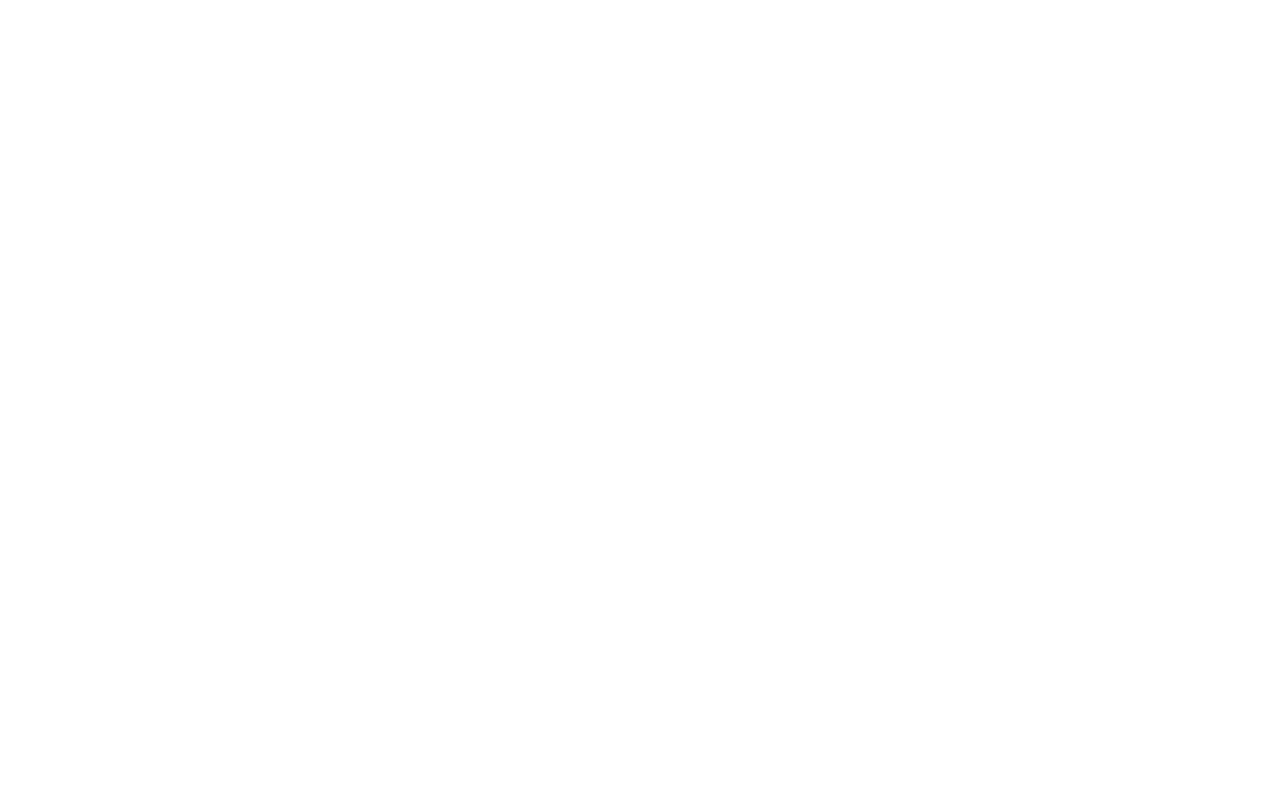
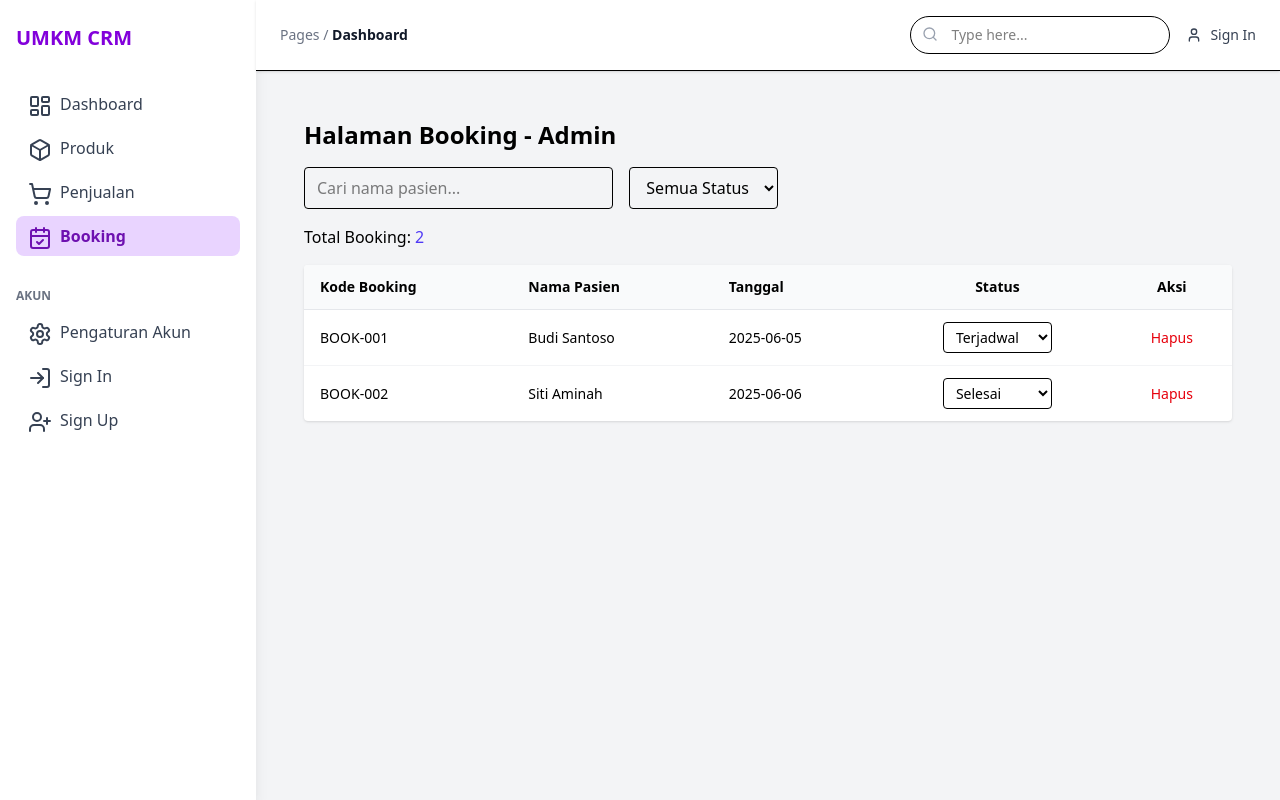
Before and after one commit to putri-isneini/crm-dokterGigi-kelompok9-2sic, a React (Vite) app: page /booking in a window 1280 px wide. Before the commit this address had no page. Built offline with nearby package versions, Linux system fonts and the light colour scheme.

Commit message:
ini booking rosaa

```diff
--- a/src/App.jsx
+++ b/src/App.jsx
@@ -5,6 +5,7 @@ import { Route, Routes } from 'react-router-dom'
 import MainLayout from './components/MainLayout'
 import Dashboard from './pages/Dashboard'
 import ProductManagement from './pages/Produk'
+import Booking from './pages/Booking'
 
 function App() {
 
@@ -13,6 +14,7 @@ function App() {
       <Route element={<MainLayout/>} >
       <Route path="/" element={<Dashboard/>}/>
       <Route path="/produk" element={<ProductManagement/>}/>
+      <Route path="/booking" element={<Booking/>}/>
     </Route>
     </Routes>
   )
--- a/src/components/Sidebar.jsx
+++ b/src/components/Sidebar.jsx
@@ -10,6 +10,7 @@ import {
   LogIn,
   UserPlus,
   CarTaxiFront,
+  CalendarCheck,
 } from 'lucide-react'
 import { Link, useLocation } from 'react-router-dom'
 
@@ -17,6 +18,8 @@ const menuItems = [
   { name: 'Dashboard', icon: <LayoutDashboard />, path: '/' },
   { name: 'Produk', icon: <Box />, path: '/produk' },
   { name: 'Penjualan', icon: <ShoppingCart />, path: '/laporan' },
+  { name: 'Booking', icon: <CalendarCheck  />, path: '/booking' },
+
 ]
 
 const accountItems = [
--- /dev/null
+++ b/src/pages/Booking.jsx
@@ -0,0 +1,125 @@
+import React, { useState } from "react";
+
+const initialBookings = [
+  {
+    id: 1,
+    bookingCode: "BOOK-001",
+    patientName: "Budi Santoso",
+    date: "2025-06-05",
+    status: "Terjadwal",
+  },
+  {
+    id: 2,
+    bookingCode: "BOOK-002",
+    patientName: "Siti Aminah",
+    date: "2025-06-06",
+    status: "Selesai",
+  },
+];
+
+export default function BookingAdmin() {
+  const [bookings, setBookings] = useState(initialBookings);
+  const [searchName, setSearchName] = useState("");
+  const [filterStatus, setFilterStatus] = useState("");
+
+  const handleStatusChange = (id, newStatus) => {
+    setBookings((prev) =>
+      prev.map((b) =>
+        b.id === id ? { ...b, status: newStatus } : b
+      )
+    );
+  };
+
+  const handleDelete = (id) => {
+    if (window.confirm("Yakin ingin menghapus booking ini?")) {
+      setBookings(bookings.filter((b) => b.id !== id));
+    }
+  };
+
+  const filteredBookings = bookings.filter((b) => {
+    return (
+      b.patientName.toLowerCase().includes(searchName.toLowerCase()) &&
+      (filterStatus ? b.status === filterStatus : true)
+    );
+  });
+
+  return (
+    <div className="p-6 max-w-6xl mx-auto">
+      <h1 className="text-2xl font-semibold mb-4">Halaman Booking - Admin</h1>
+
+      <div className="flex gap-4 mb-4">
+        <input
+          type="text"
+          placeholder="Cari nama pasien..."
+          value={searchName}
+          onChange={(e) => setSearchName(e.target.value)}
+          className="border px-3 py-2 rounded w-1/3"
+        />
+        <select
+          value={filterStatus}
+          onChange={(e) => setFilterStatus(e.target.value)}
+          className="border px-3 py-2 rounded"
+        >
+          <option value="">Semua Status</option>
+          <option value="Terjadwal">Terjadwal</option>
+          <option value="Selesai">Selesai</option>
+          <option value="Dibatalkan">Dibatalkan</option>
+        </select>
+      </div>
+
+      {/* Total Booking */}
+      <div className="mb-4 font-medium">
+        Total Booking: <span className="text-indigo-600">{filteredBookings.length}</span>
+      </div>
+
+      <div className="overflow-x-auto bg-white rounded shadow">
+        <table className="min-w-full divide-y divide-gray-200 text-sm">
+          <thead className="bg-gray-50 text-left">
+            <tr>
+              <th className="px-4 py-3">Kode Booking</th>
+              <th className="px-4 py-3">Nama Pasien</th>
+              <th className="px-4 py-3">Tanggal</th>
+              <th className="px-4 py-3 text-center">Status</th>
+              <th className="px-4 py-3 text-center">Aksi</th>
+            </tr>
+          </thead>
+          <tbody className="divide-y divide-gray-100">
+            {filteredBookings.map((b) => (
+              <tr key={b.id} className="hover:bg-gray-50">
+                <td className="px-4 py-3">{b.bookingCode}</td>
+                <td className="px-4 py-3">{b.patientName}</td>
+                <td className="px-4 py-3">{b.date}</td>
+                <td className="px-4 py-3 text-center">
+                  <select
+                    value={b.status}
+                    onChange={(e) => handleStatusChange(b.id, e.target.value)}
+                    className="border rounded px-2 py-1"
+                  >
+                    <option value="Terjadwal">Terjadwal</option>
+                    <option value="Selesai">Selesai</option>
+                    <option value="Dibatalkan">Dibatalkan</option>
+                  </select>
+                </td>
+                <td className="px-4 py-3 text-center">
+                  <button
+                    onClick={() => handleDelete(b.id)}
+                    className="text-red-600 hover:underline font-medium"
+                  >
+                    Hapus
+                  </button>
+                </td>
+              </tr>
+            ))}
+            {filteredBookings.length === 0 && (
+              <tr>
+                <td colSpan={5} className="text-center py-4 text-gray-500">
+                  Tidak ada data booking
+                </td>
+              </tr>
+            )}
+          </tbody>
+        </table>
+      </div>
+    </div>
+  );
+}
```
